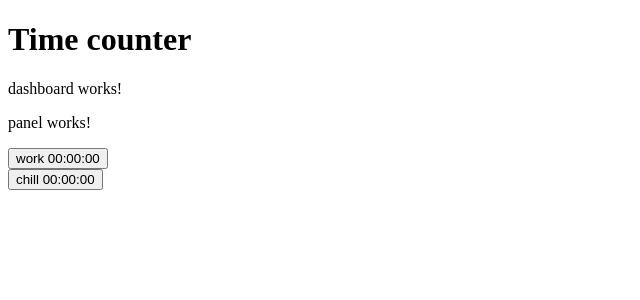
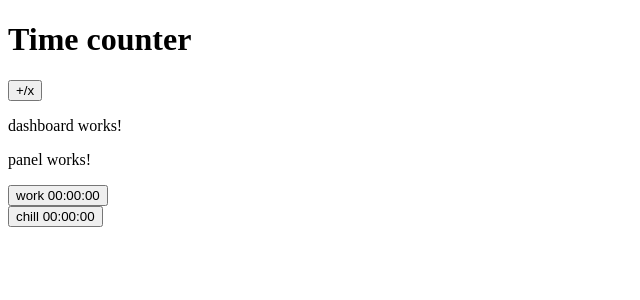
Before and after one commit to gennadytabala/time-counter, an Angular app: page / in a window 1280 px wide. Shown: the top 300 px of the page, without its empty margins (0-640 px from the left). Built offline with nearby package versions, Linux system fonts and the light colour scheme.

Commit message:
settings button created

```diff
--- a/src/app/app.component.html
+++ b/src/app/app.component.html
@@ -1,3 +1,11 @@
-<h1>Time counter</h1>
-<app-dashboard></app-dashboard>
-<app-panel></app-panel>
+<header>
+  <h1>Time counter</h1>
+  <button type="button" (click)="turnSettings()">+/x</button>
+</header>
+<div *ngIf="openSettings; else showApp">
+  settings here
+</div>
+<ng-template #showApp>
+  <app-dashboard></app-dashboard>
+  <app-panel></app-panel>
+</ng-template>
--- a/src/app/app.component.ts
+++ b/src/app/app.component.ts
@@ -7,4 +7,10 @@ import { Component } from '@angular/core';
 })
 export class AppComponent {
   title = 'time-counter';
+  openSettings = false;
+
+  turnSettings() {
+    this.openSettings = !this.openSettings;
+  }
+
 }
```
